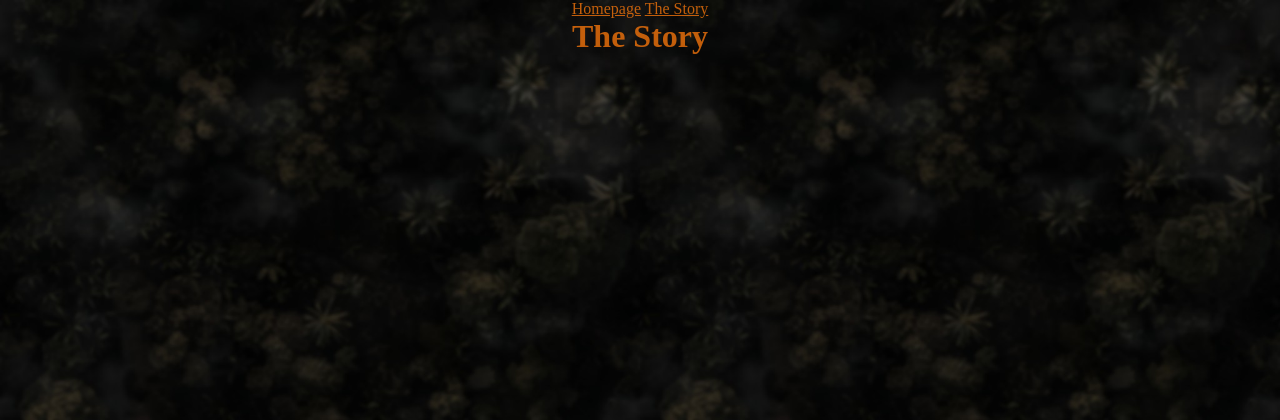
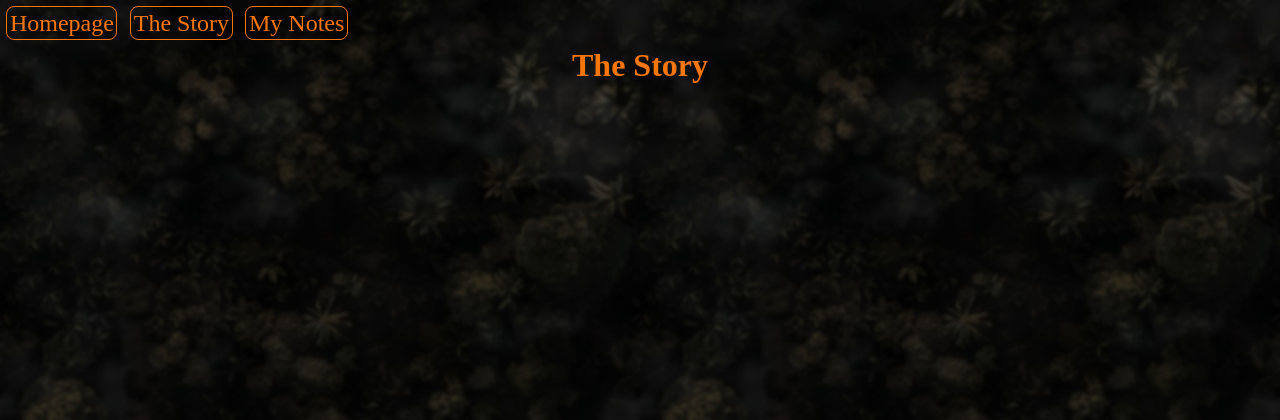
Before and after one commit to BogdanMikimic/tribe-of-tests, a Django app: page /story in a window 1280 px wide. Shown: the top 420 px of the page. Run offline with Django 5.2, Linux system fonts and the light colour scheme.

Commit message:
My Notes page and tests for it created

```diff
--- a/testtribe/Tribe/static/Tribe/CSS/tribe.css
+++ b/testtribe/Tribe/static/Tribe/CSS/tribe.css
@@ -1,7 +1,8 @@
 /* #0A5411 green */
 /* #F7760B orange */
+/* #f7cc0b yellow/*
 
-/* #d2602d other orange */
+/* #d2602d dark orange goat logo */
 
 /* Re setter */
 
@@ -10,6 +11,7 @@
     padding:0;
     box-sizing: border-box;
 }
+
 
 body{
   background-image: url('../IMG/Tiles/jungle_tile_dark2_blur.jpg');
@@ -22,10 +24,10 @@ body{
   align-items: center;
 }
 
-@keyframes appear_all{
+/* @keyframes appear_all{
  0% {opacity:0;}
 100% {opacity:1;}
-}
+} */
 
 
 .img_logo {
@@ -40,14 +42,52 @@ h1 {
     animation-name: appear_all;
     animation-duration: 10s;
     animation-timing-function: ease-in;
+}
+
+
+nav {
+    display: flex;
+    width:100vw;
+}
+
+.a_nav{
+    font-size:150%;
+    color: #F7760B;
+    border: solid 1px #F7760B;
+    border-radius: 8px;
+    text-decoration: none;
+    margin: 0.5%;
+    padding:0.2%;
+    transition: 0.7s ease;
 
 }
 
-a{
-    color: #F7760B;
-    animation-name: appear_all;
-    animation-duration: 10s;
-    animation-timing-function: ease-in;
+.a_nav:hover {
+    color: #f7cc0b;
+    border: solid 1px #f7cc0b;
+    border-radius: 8px;
+    transform: translateY(+3px);
+    box-shadow: 0px 0px 9px;
+}
+
+.a_nav:active{
+    background:#d2602d ;
+    color: #f7cc0b;
+    border: solid 1px #f7cc0b;
+    border-radius: 8px;
+    transform: translateY(-1px);
+}
+
+.img_homepage_house{
+     width:100%;
+     opacity: 0.5;
+     transition: 0.7s ease;
+
+}
+
+.img_homepage_house:hover {
+    transform: scale(1.05);
+    opacity: 1;
 }
 
 .header{
@@ -102,9 +142,7 @@ p{
     width: 75%;
 }
 
-.img_homepage_house{
-     width:100%;
-}
+
 
 
 .img_medium {
--- a/testtribe/Tribe/templates/Tribe/base.html
+++ b/testtribe/Tribe/templates/Tribe/base.html
@@ -12,9 +12,9 @@
 <body>
 {% block header %} {% endblock %}
 <nav>
-    <a href="{% url 'homepage' %}">Homepage</a>
-    <a href="{% url 'story' %}">The Story</a>
-
+    <a class="a_nav" href="{% url 'homepage' %}">Homepage</a>
+    <a class="a_nav" href="{% url 'story' %}">The Story</a>
+    <a class="a_nav" href="{% url 'my_notes' %}">My Notes</a>
 </nav>
 {% block body %}{% endblock %}
 {% block bottom %}{% endblock %}
--- a/testtribe/Tribe/urls.py
+++ b/testtribe/Tribe/urls.py
@@ -5,4 +5,5 @@ from .views import *
 urlpatterns = [
     path('', homepage, name='homepage'),
     path('story', story, name='story'),
+    path('my_notes', my_notes, name='my_notes')
 ]
--- a/testtribe/Tribe/views.py
+++ b/testtribe/Tribe/views.py
@@ -7,3 +7,7 @@ def homepage(request):
 
 def story(request):
     return render(request, 'Tribe/story.html')
+
+
+def my_notes(request):
+    return render(request, 'Tribe/my_notes.html')
```
Also changed, not shown: functional_tests.py (+16 -4 lines), testtribe/Tribe/templates/Tribe/homepage.html (+3 -9 lines), testtribe/Tribe/templates/Tribe/my_notes.html (added, +8 -0 lines), testtribe/Tribe/tests.py (+35 -21 lines).
